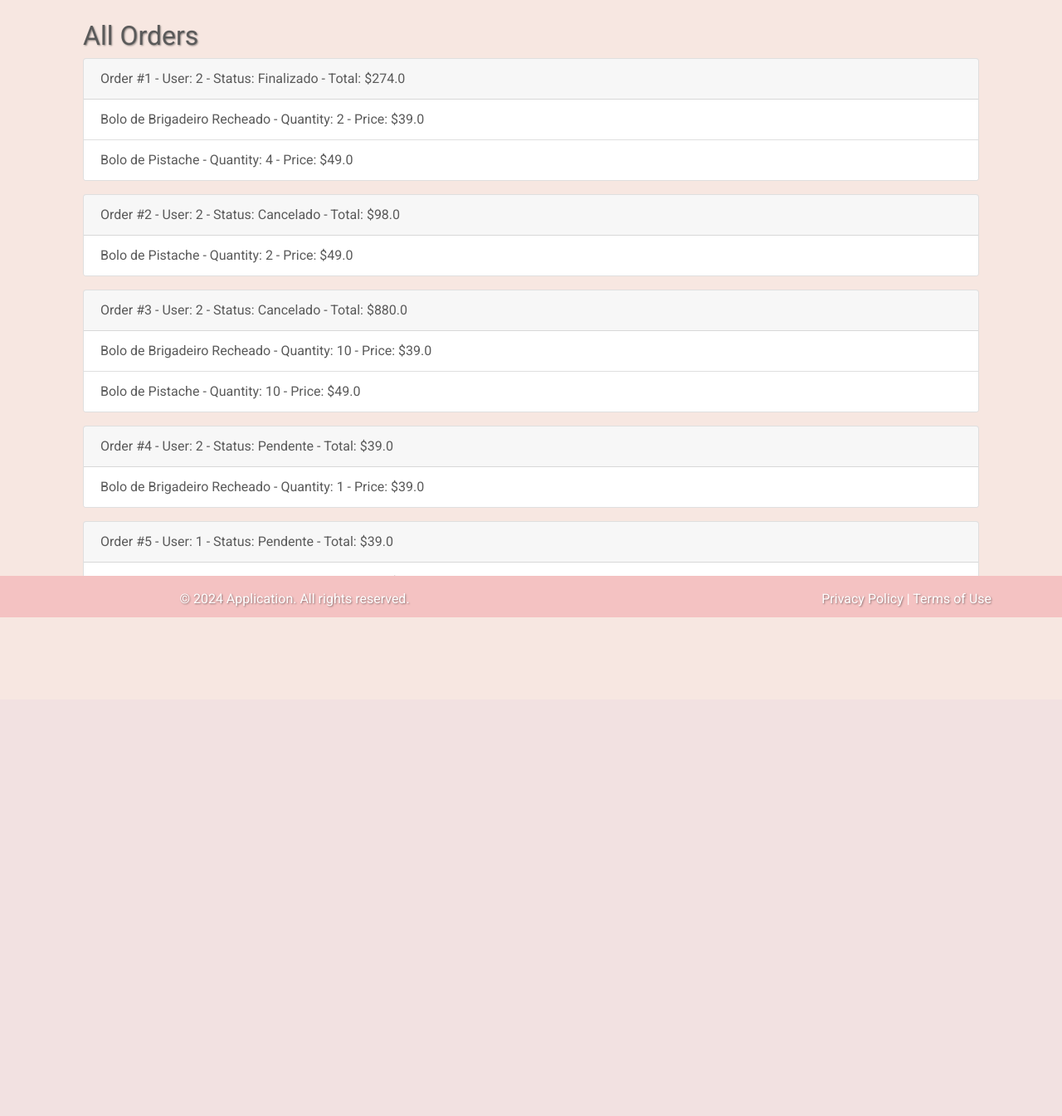
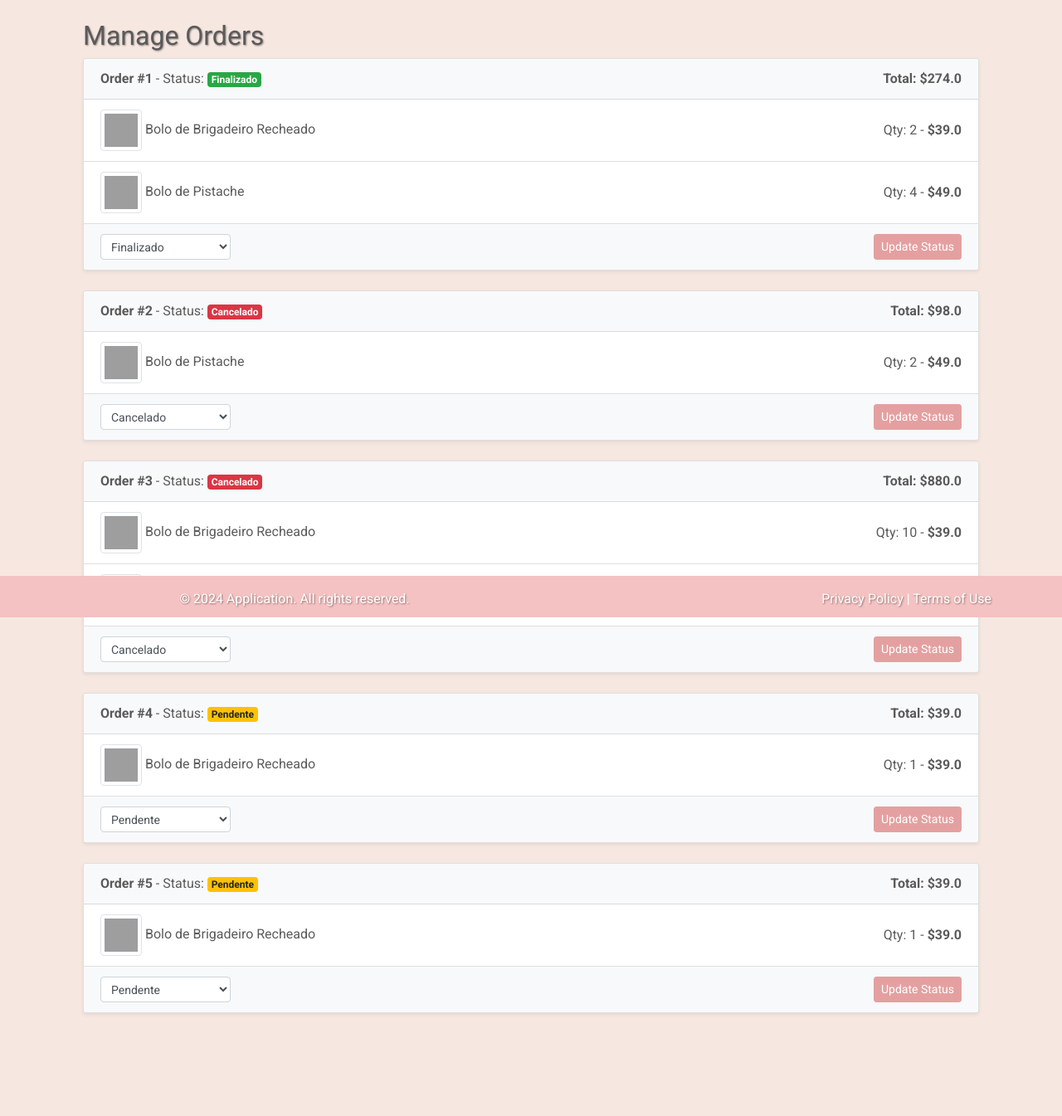
Before and after one commit to BrunoOliveira90/SweetOrder, a Flask app: page /admin_orders in a window 1280 px wide. Shown: the part 56-1401 px from the top of the page at 83% size. Before the commit the page ends 800 px from the top, so only its background shows below. Run offline with Flask 3, Linux system fonts and the light colour scheme; a user stored in the database is signed in; some libraries are stand-ins or nearby versions; grey boxes are pictures that could not be loaded.

Commit message:
Solving issues.

```diff
--- a/app/auth.py
+++ b/app/auth.py
@@ -51,6 +51,27 @@ def adm_Dashboard():
     users = User.query.all()
     products = Product.query.all()
     return render_template('showdata.html', users=users, products=products)
+
+@auth.route('/admin/update_order_status/<int:order_id>', methods=['POST'])
+@login_required
+def update_order_status(order_id):
+    if not current_user.admin:
+        flash('Acesso negado. Apenas administradores podem alterar o status dos pedidos.', 'danger')
+        return redirect(url_for('auth.admin_orders'))
+
+    order = Order.query.get_or_404(order_id)
+
+    new_status = request.form.get('status')
+
+    if new_status:
+        order.status = new_status
+        db.session.commit()
+        flash(f'Status do pedido #{order.id} atualizado para {new_status}', 'success')
+    else:
+        flash('Selecione um status válido.', 'danger')
+
+    return redirect(url_for('auth.admin_orders'))
+
 
 @auth.route('/Add_Product', methods=['GET', 'POST'])
 @login_required
@@ -247,6 +268,23 @@ def my_orders():
     orders = Order.query.filter_by(user_id=current_user.id).all()
     return render_template('my_orders.html', orders=orders)
 
+@auth.route('/cancel_order/<int:order_id>', methods=['POST'])
+def cancel_order(order_id):
+    order = Order.query.get(order_id)
+
+
+    if order and order.user_id == current_user.id:
+        if order.status == "Pendente":
+            order.status = "Cancelado"
+            db.session.commit()
+            flash('Pedido cancelado com sucesso!', 'success')
+        else:
+            flash('Somente pedidos pendentes podem ser cancelados.', 'warning')
+    else:
+        flash('Pedido não encontrado ou não autorizado.', 'danger')
+
+    return redirect(url_for('auth.my_orders'))
+
 
 @auth.route('/admin_orders')
 @login_required
--- a/app/templates/admin_orders.html
+++ b/app/templates/admin_orders.html
@@ -1,20 +1,48 @@
 {% extends "base.html" %}
-{% block title %}Admin Orders{% endblock %}
+{% block title %}Manage Orders{% endblock %}
 {% block content %}
 <div class="container">
-    <h2>All Orders</h2>
+    <h2>Manage Orders</h2>
     {% for order in orders %}
-    <div class="card mb-3">
-        <div class="card-header">
-            Order #{{ order.id }} - User: {{ order.user_id }} - Status: {{ order.status }} - Total: ${{ order.total }}
+    <div class="card mb-4 shadow-sm">
+        <div class="card-header d-flex justify-content-between align-items-center bg-light">
+            <div>
+                <strong>Order #{{ order.id }}</strong> -
+                <span>Status: <span class="badge {% if order.status == 'Pendente' %}badge-warning{% elif order.status == 'Finalizado' %}badge-success{% elif order.status == 'Cancelado' %}badge-danger{% else %}badge-secondary{% endif %}">
+                    {{ order.status }}</span></span>
+            </div>
+            <div class="d-flex align-items-center">
+                <strong>Total: ${{ order.total }}</strong>
+            </div>
         </div>
         <ul class="list-group list-group-flush">
             {% for item in order.items %}
-            <li class="list-group-item">
-                {{ item.product.name }} - Quantity: {{ item.quantity }} - Price: ${{ item.product.price }}
+            <li class="list-group-item d-flex justify-content-between align-items-center">
+                <div>
+                    <img src="{{ item.product.image }}" alt="{{ item.product.name }}" class="img-thumbnail" style="width: 50px; height: 50px;">
+                    {{ item.product.name }}
+                </div>
+                <div>
+                    <span>Qty: {{ item.quantity }}</span> -
+                    <strong>${{ item.product.price }}</strong>
+                </div>
             </li>
             {% endfor %}
         </ul>
+        <div class="card-footer bg-light">
+            <form action="{{ url_for('auth.update_order_status', order_id=order.id) }}" method="POST" class="d-flex justify-content-between">
+                <div>
+                    <select name="status" class="form-control form-control-sm">
+                        <option value="Pendente" {% if order.status == 'Pendente' %}selected{% endif %}>Pendente</option>
+                        <option value="Em produção" {% if order.status == 'Em produção' %}selected{% endif %}>Em produção</option>
+                        <option value="Em rota de entrega" {% if order.status == 'Em rota de entrega' %}selected{% endif %}>Em rota de entrega</option>
+                        <option value="Finalizado" {% if order.status == 'Finalizado' %}selected{% endif %}>Finalizado</option>
+                        <option value="Cancelado" {% if order.status == 'Cancelado' %}selected{% endif %}>Cancelado</option>
+                    </select>
+                </div>
+                <button type="submit" class="btn btn-sm btn-primary">Update Status</button>
+            </form>
+        </div>
     </div>
     {% endfor %}
 </div>
--- a/app/templates/products.html
+++ b/app/templates/products.html
@@ -48,7 +48,9 @@
                         <p>Preço: ${{ product.price }}</p>
                     </div>
                     <div class="modal-footer">
+                        {% if not current_user.admin %}
                         <a href="{{ url_for('auth.add_to_cart', product_id=product.id) }}" class="btn btn-primary">Add to Cart</a>
+                        {% endif %}
                         <button type="button" class="btn btn-secondary" data-dismiss="modal">Fechar</button>
                         {% if current_user.admin %}
                         <a href="{{ url_for('auth.editprod', id=product.id) }}" class="btn btn-primary">Edit</a>
```
Also changed, not shown: app/templates/my_orders.html (+24 -5 lines), README.md, instance/database.db.
